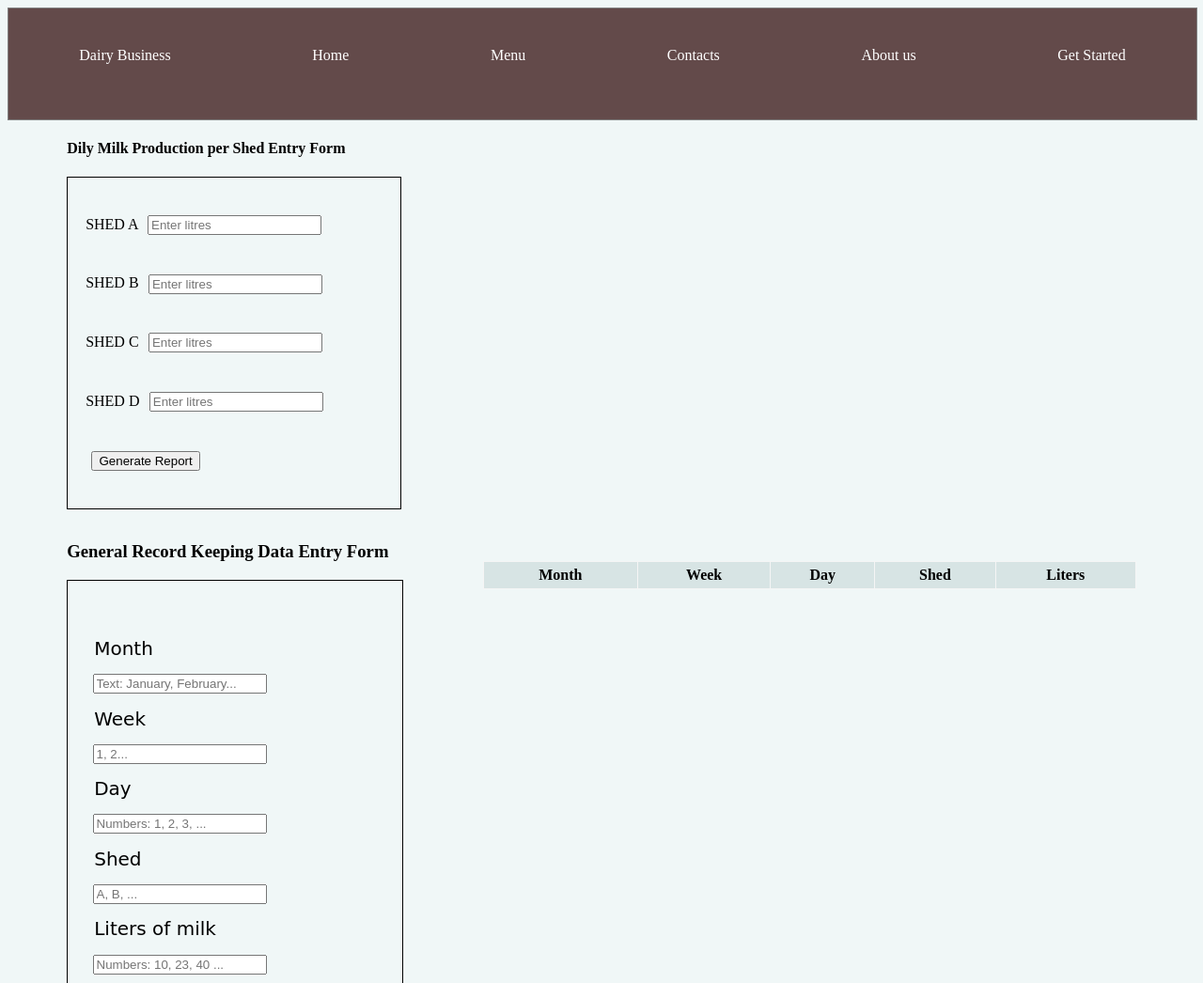
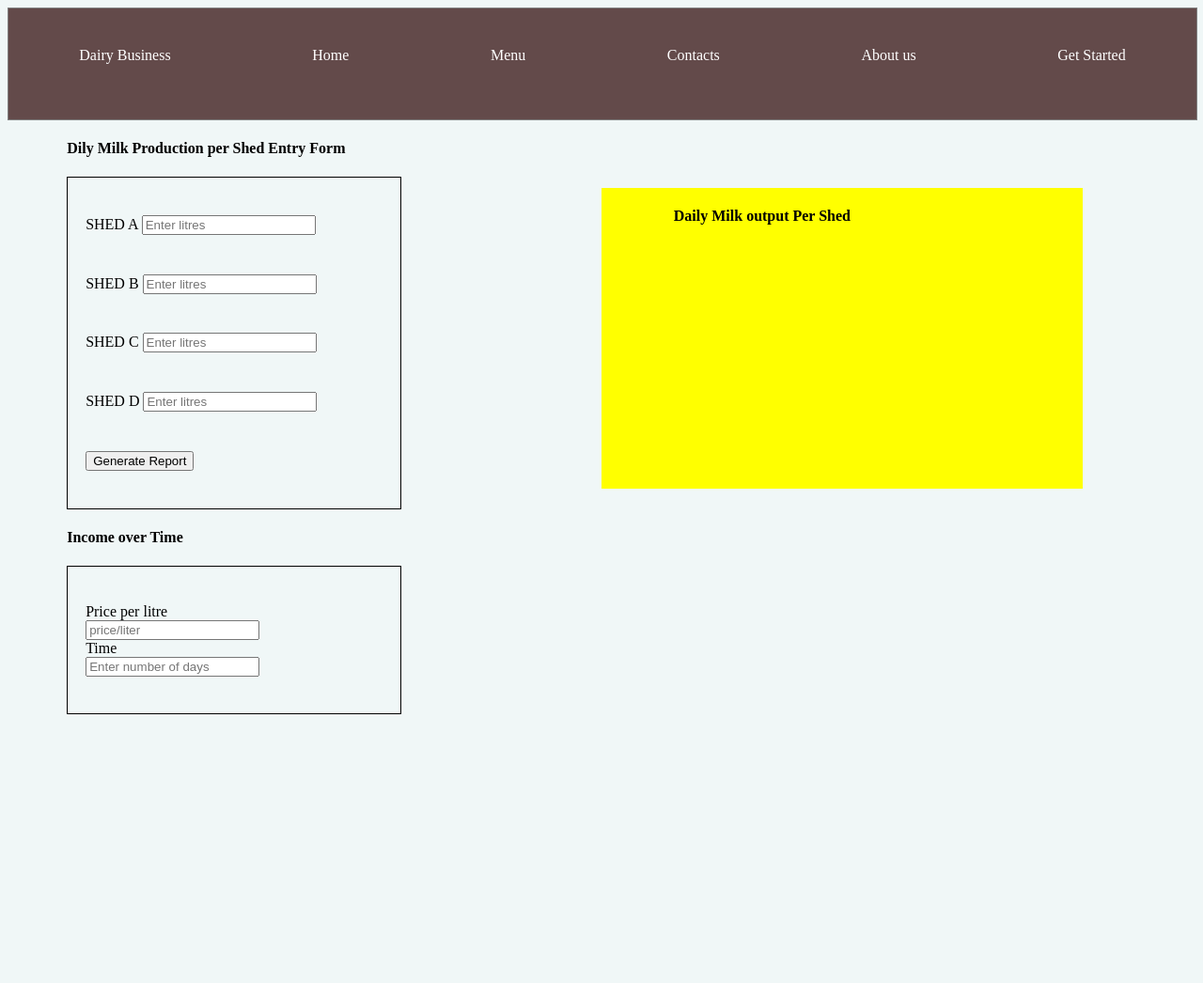
Before and after one commit to sirsimions/dairy-business-project, a plain HTML site: page index.html in a window 1280 px wide. Shown: the top 1046 px of the page at 94% size. After the commit the page ends 800 px from the top, so only its background shows below. Drawn offline with Linux system fonts and the light colour scheme.

Commit message:
This commit will create the second input box forprices

```diff
--- a/index.css
+++ b/index.css
@@ -30,8 +30,42 @@ body{
     height: 40%;
     left: 5%;
     padding: 1.5%;
+
 }
+.price{
+    display: flex;
+    flex-direction: column;
+    position: relative;
+    justify-content: space-around;
+    width: 25%;
+    border: 1px solid black;
+    height: 15%;
+    left: 5%;
+    padding: 1.5%;
 
+}
+#outputs{
+    display: flex;
+    flex-direction: column;
+    width: 40%;
+    height: 40%;
+    position: absolute;
+    background-color: yellow;
+    top: 25%;
+    left: 50%;
+
+}
+.outarea{
+    display: flex;
+    justify-content: space-between;
+    padding: 2%;
+
+}
+.h4{
+    display: flex;
+    position: relative;
+    left: 15%;
+}
  .formhead{
     display: flex;
     position: relative;
--- a/index.html
+++ b/index.html
@@ -16,14 +16,14 @@
         <a id = "Specific" class="bar" href="#">Get Started</a>
     </div>
     <h4 class = "formhead">Dily Milk Production per Shed Entry Form</h4>
-    <form class="daily">
+    <div class="daily">
         <div>
             <label for="Sheda">SHED A</label>
-            <input type="number" id="shed" placeholder="Enter litres">
+            <input type="number" id="sheda" placeholder="Enter litres">
         </div>
         <div>
             <label for="shedb">SHED B</label>
-            <input type="number" id = "week" placeholder="Enter litres">
+            <input type="number" id = "shedb" placeholder="Enter litres">
         </div>
         <div>
             <label for = "shedc">SHED C</label>
@@ -34,16 +34,27 @@
         <input type="text" id="shedd" placeholder="Enter litres">
         </div>
         <div>
-        <input type="submit"  id = "but1" value ="Generate Report" onclick = "totalproduction()">
+        <input type="submit"  id = "butt1" value ="Generate Report" onclick = "totalproduction()">
         </div>
-    </form>
+    </div>
+
+<div id = "outputs">
+<div class="h4"><h4>Daily Milk output Per Shed</h4></div>
+    <div id="outputa" class="outarea"></div>
+    <div id="outputb" class="outarea"></div>
+    <div id="outputc" class="outarea"></div>
+    <div id="outputd" class="outarea"></div>
+</div>
+<div class = "formhead"><h4>Income over Time</h4></div></div>
+<div class="price">
+    <div><lable for = "wk">Price per litre</label>
+    <div><input type="number" id = "wk" placeholder="price/liter"></div>
+    <div><lable for = "tm">Time</label>
+    <div><input type="number" id = "tm" placeholder="Enter number of days"></div>
+</div>
 
 
-
-
-
-
-    <div class = "formhead"><h3>General Record Keeping Data Entry Form </h3></div>
+    <!--<div class = "formhead"><h4>General Record Keeping Data Entry Form </h4></div>
     <form class = "frm" action="">
             <div id="inputs" class="container">
                 <div class="label1"><label for="month">Month</label></div>
@@ -67,7 +78,7 @@
             <th>Shed</th>
             <th>Liters</th>
         </tr>
-    </table>
+    </table>-->
 
     <script type="text/javascript" src="index.js"></script>
 
--- a/index.js
+++ b/index.js
@@ -1,3 +1,41 @@
+var butt1 = document.getElementById('butt1');
+butt1.addEventListener("onclick", totalproduction);
+
+function totalproduction(){
+
+    var shedA = document.getElementById("sheda").value;
+    var shedB = document.getElementById("shedb").value;
+    var shedC = document.getElementById("shedc").value;
+    var shedD = document.getElementById("shedd").value;
+
+    var a = shedA *7;
+    var b = shedB *7;
+    var c = shedC *7;
+    var d = shedD *7;
+    let p1 = "Your production in Shed A is " + a + " litres per day";
+    let p2 = "Your production in Shed A is " + b + " litres per day";
+    let p3 = "Your production in Shed A is " + c + " litres per day";
+    let p4 = "Your production in Shed A is " + d + " litres per day";
+
+    document.getElementById("outputa").innerHTML=p1;
+    document.getElementById("outputb").innerHTML=p2;
+    document.getElementById("outputc").innerHTML=p3;
+    document.getElementById("outputd").innerHTML=p4;
+
+}
+
+
+
+
+
+
+
+
+
+
+
+
+
 var butt = document.getElementById('but1');
 butt.addEventListener("onclick", tabRows);
 
```
